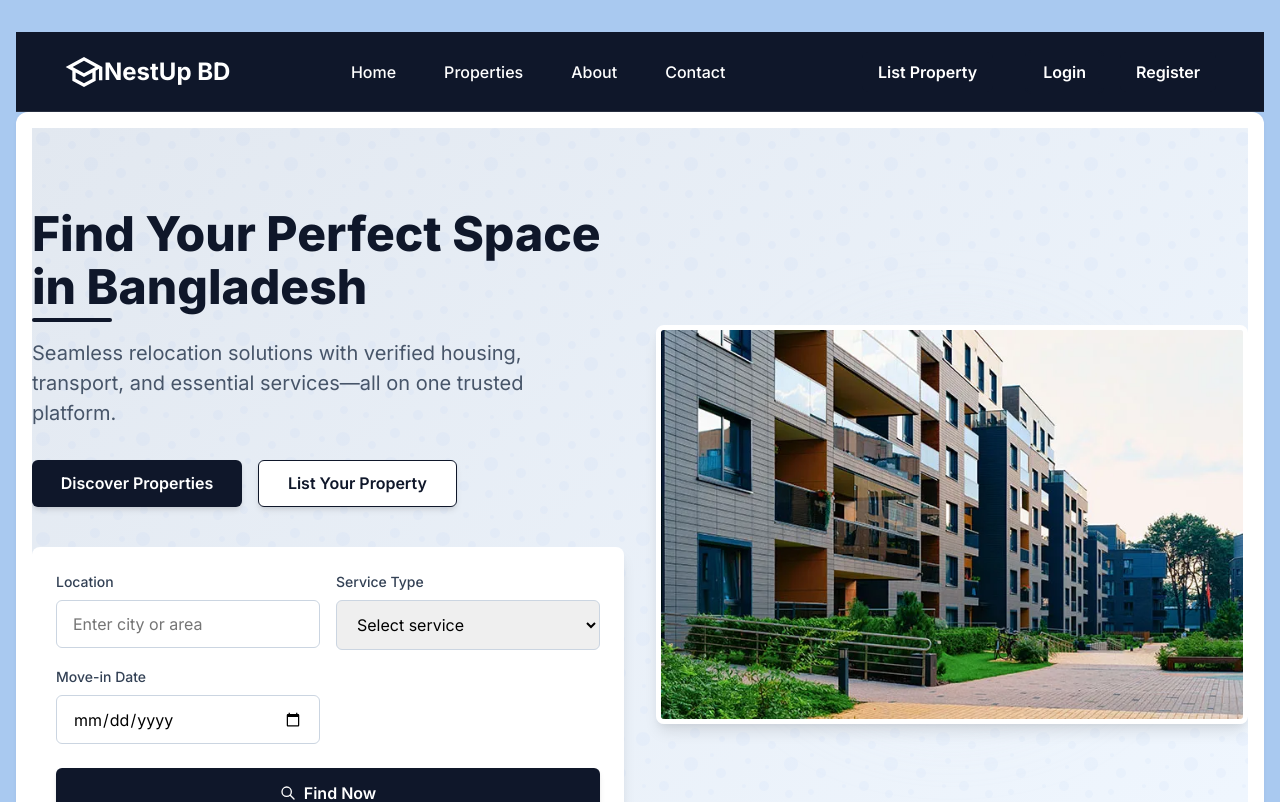
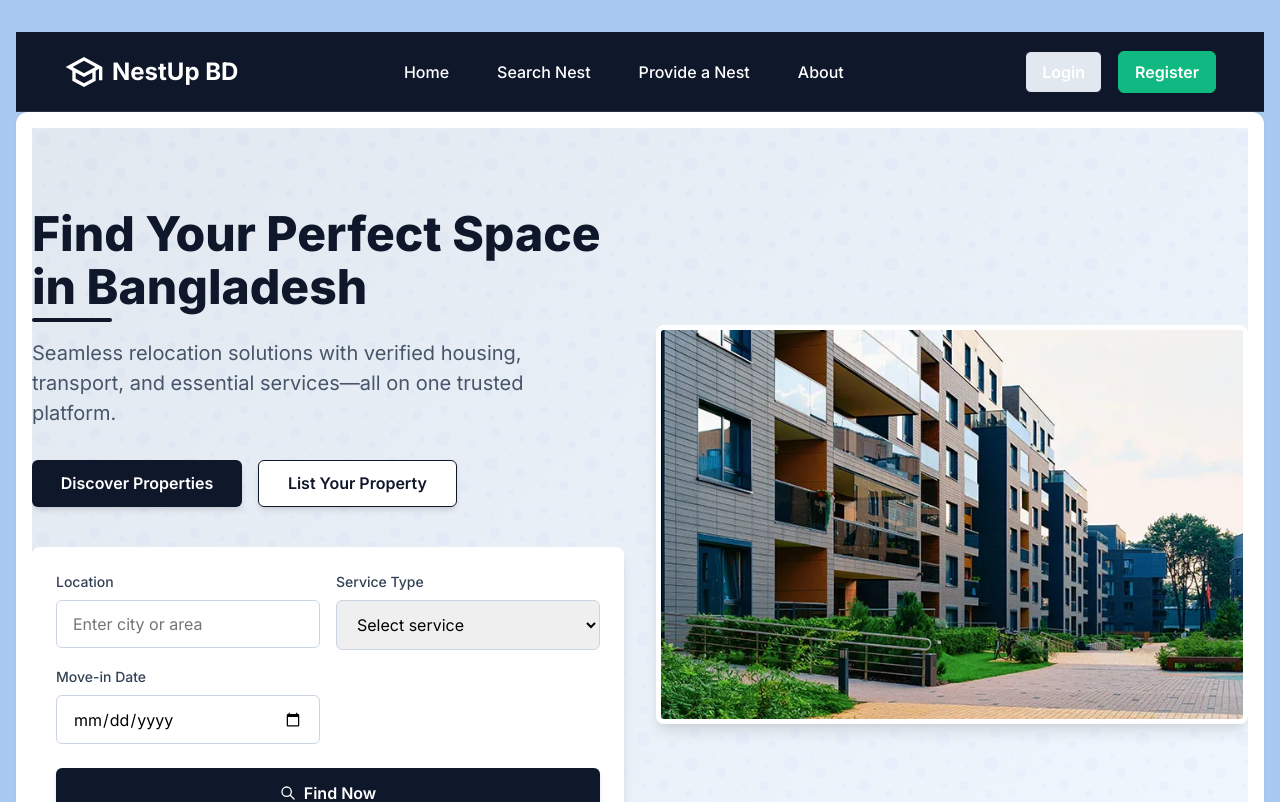
Before and after one commit to A-Piyas-04/NestUp-BD, a React (Vite) app in the folder Project/NestUp BD/: page / in a window 1280 px wide. Shown: the top 802 px of the page. Built offline with nearby package versions, Linux system fonts and the light colour scheme.

Commit message:
enhanced th UI of navbar and it's bbuttons

```diff
--- a/Project/NestUp BD/src/components/Header/Header.css
+++ b/Project/NestUp BD/src/components/Header/Header.css
@@ -183,6 +183,69 @@
   color: var(--primary-light);
 }
 
+.logo-link {
+  display: flex;
+  align-items: center;
+  gap: 0.5rem;
+  text-decoration: none;
+  color: inherit;
+  transition: color 0.2s, background 0.2s;
+}
+
+.logo-link:hover {
+  color: var(--primary);
+  background: none;
+}
+
+.logo-link svg {
+  transition: filter 0.2s;
+}
+
+.logo-link:hover svg {
+  filter: brightness(1.2) drop-shadow(0 2px 8px rgba(37,99,235,0.10));
+}
+
+/* Color-coded buttons */
+.login-btn {
+  background-color: var(--primary-light);
+  color: var(--primary);
+  border: 1.5px solid var(--primary);
+}
+.login-btn:hover {
+  background-color: var(--primary);
+  color: #fff;
+}
+
+.register-btn {
+  background-color: var(--success);
+  color: #fff;
+  border: 1.5px solid var(--success);
+}
+.register-btn:hover {
+  background-color: var(--success-dark, #059669);
+  color: #fff;
+}
+
+.logout-btn {
+  background-color: var(--danger, #ef4444);
+  color: #fff;
+  border: 1.5px solid var(--danger, #ef4444);
+}
+.logout-btn:hover {
+  background-color: var(--danger-dark, #b91c1c);
+  color: #fff;
+}
+
+.dashboard-btn {
+  background-color: var(--secondary);
+  color: #fff;
+  border: 1.5px solid var(--secondary);
+}
+.dashboard-btn:hover {
+  background-color: var(--primary);
+  color: #fff;
+}
+
 @media (max-width: 768px) {
   .desktop-nav {
     display: none;
--- a/Project/NestUp BD/src/components/Header/Header.jsx
+++ b/Project/NestUp BD/src/components/Header/Header.jsx
@@ -30,21 +30,11 @@ const Header = () => {
     navigate('/login');
   };
 
-  const handleLoginClick = () => {
-    console.log('Login button clicked');
-    navigate('/login');
-  };
-
-  const handleRegisterClick = () => {
-    console.log('Register button clicked');
-    navigate('/register');
-  };
-
   return (
     <header className={`header ${isScrolled ? 'header-scrolled' : ''}`}>
       <div className="header-container">
         <div className="logo">
-          <Link to="/">
+          <Link to="/" className="logo-link">
             <svg width="40" height="40" viewBox="0 0 24 24" fill="#ffffff">
               <path d="M12 3L1 9l4 2.18v6L12 21l7-3.82v-6l2-1.09V17h2V9L12 3zm6.82 6L12 12.72 5.18 9 12 5.28 18.82 9zM17 15.99l-5 2.73-5-2.73v-3.72L12 15l5-2.73v3.72z"/>
             </svg>
@@ -55,36 +45,29 @@ const Header = () => {
         <nav className="desktop-nav">
           <ul>
             <li><NavLink to="/" end>Home</NavLink></li>
-            <li><NavLink to="/search">Properties</NavLink></li>
+            <li><NavLink to="/search">Search Nest</NavLink></li>
+            <li><NavLink to="/provide-service">Provide a Nest</NavLink></li>
             <li><NavLink to="/about">About</NavLink></li>
-            <li><NavLink to="/contact">Contact</NavLink></li>
           </ul>
         </nav>
 
         <div className="user-actions">
-          <Button
-            as="link"
-            to="/provide-service"
-            variant="primary"
-            size="md"
-            style={{ marginRight: '1rem' }}
-          >
-            List Property
-          </Button>
           {user ? (
             <>
               <Button
                 as="link"
                 to="/dashboard"
-                variant="outline"
+                variant="dashboardBtn"
                 size="md"
+                className="dashboard-btn"
               >
                 Dashboard
               </Button>
               <Button
                 onClick={handleLogout}
-                variant="primary"
+                variant="logoutBtn"
                 size="md"
+                className="logout-btn"
               >
                 Logout
               </Button>
@@ -94,16 +77,18 @@ const Header = () => {
               <Button
                 as="link"
                 to="/login"
-                variant="outline"
+                variant="loginBtn"
                 size="md"
+                className="login-btn"
               >
                 Login
               </Button>
               <Button
                 as="link"
                 to="/register"
-                variant="primary"
+                variant="registerBtn"
                 size="md"
+                className="register-btn"
               >
                 Register
               </Button>
@@ -123,9 +108,8 @@ const Header = () => {
           <ul>
             <li><NavLink to="/" onClick={() => setIsMobileMenuOpen(false)}>Home</NavLink></li>
             <li><NavLink to="/search" onClick={() => setIsMobileMenuOpen(false)}>Properties</NavLink></li>
+            <li><NavLink to="/provide-service" onClick={() => setIsMobileMenuOpen(false)}>List Property</NavLink></li>
             <li><NavLink to="/about" onClick={() => setIsMobileMenuOpen(false)}>About</NavLink></li>
-            <li><NavLink to="/contact" onClick={() => setIsMobileMenuOpen(false)}>Contact</NavLink></li>
-            <li><NavLink to="/provide-service" onClick={() => setIsMobileMenuOpen(false)}>List Property</NavLink></li>
             {user ? (
               <>
                 <li><NavLink to="/dashboard" onClick={() => setIsMobileMenuOpen(false)}>Dashboard</NavLink></li>
```
